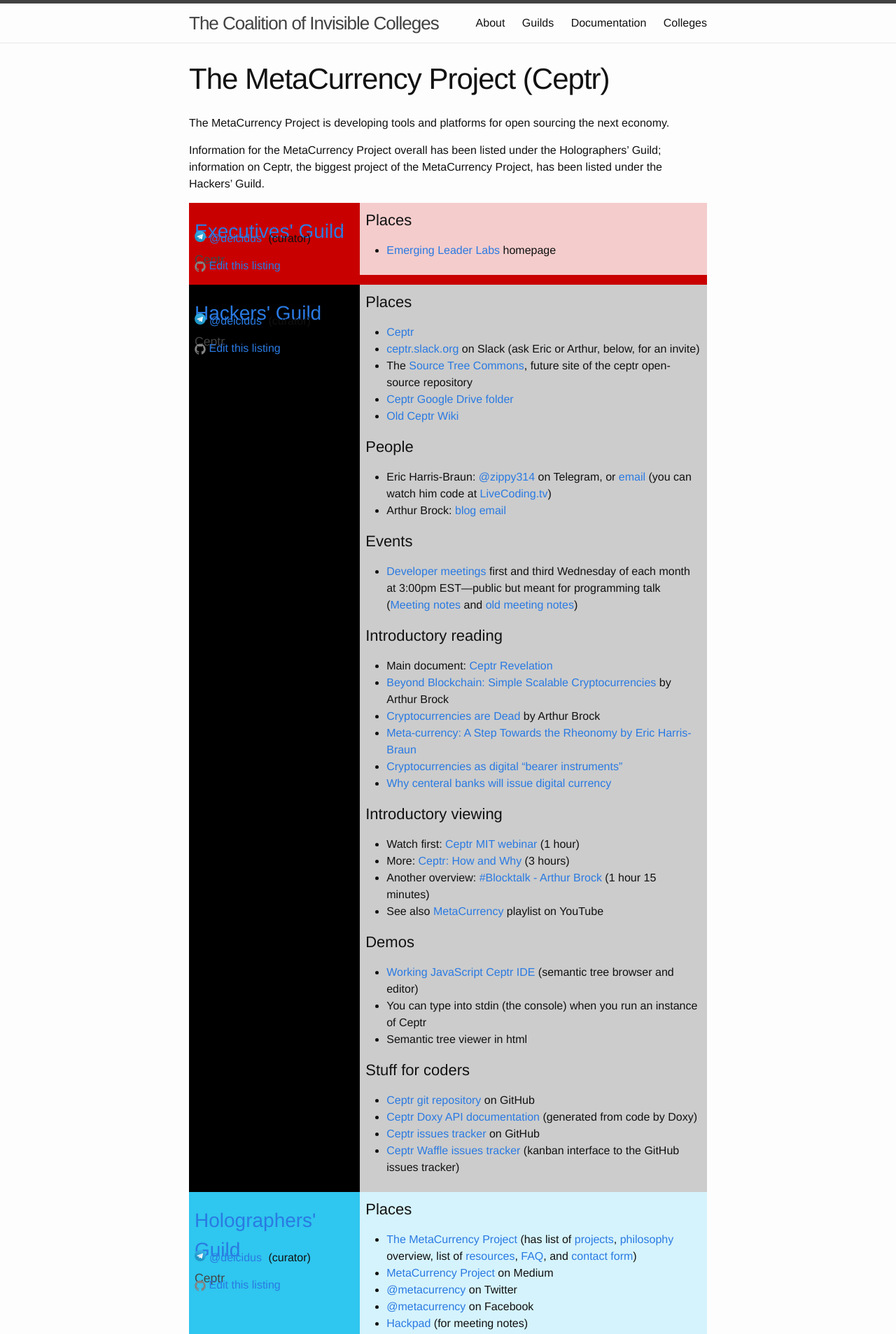
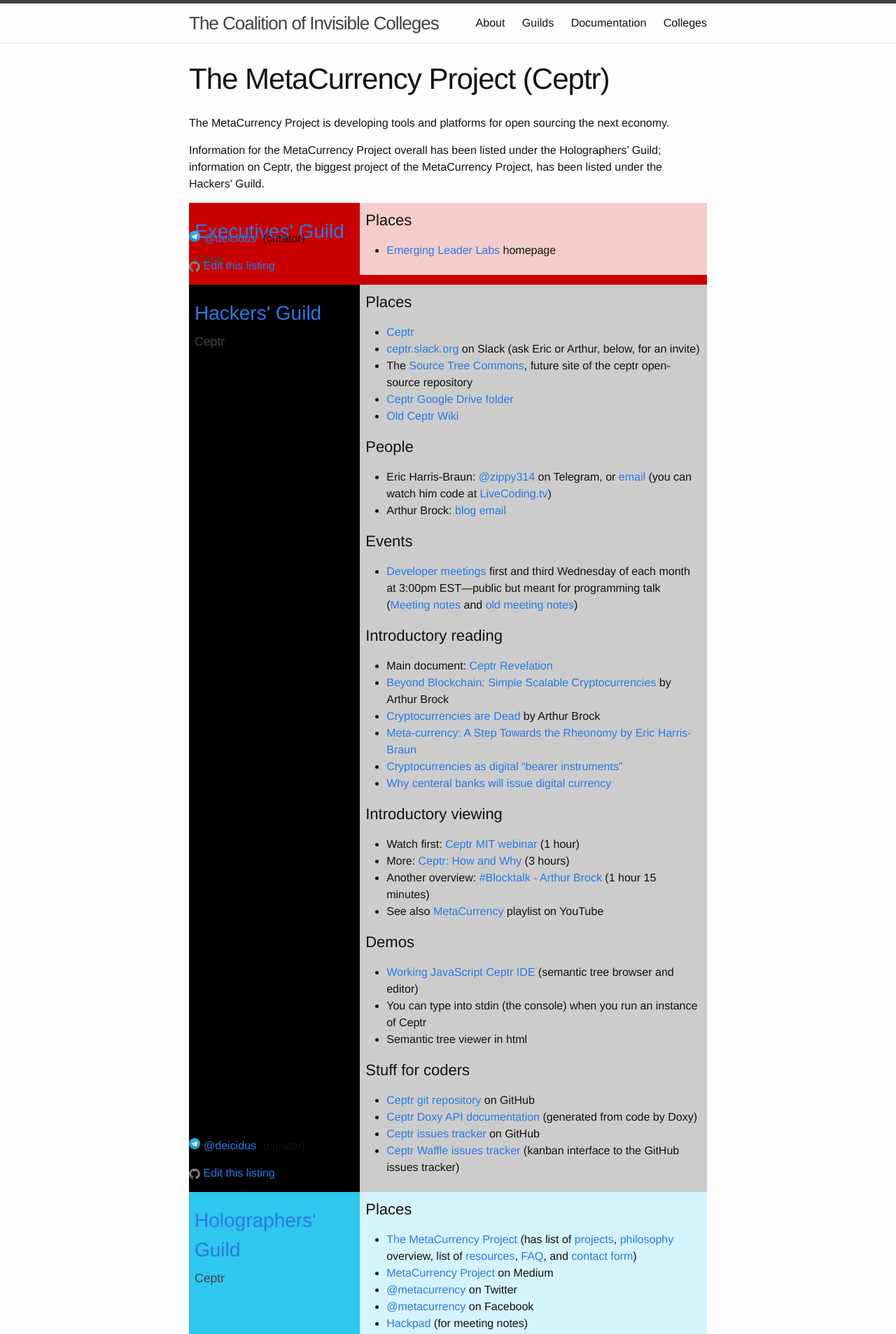
Before and after one commit to coalition-of-invisible-colleges/cic.github.io, a Jekyll site: the page built from colleges/Ceptr.md, in a window 1280 px wide. Shown: the top 1907 px of the page at 70% size. Built offline with Jekyll 4.4.1, drawn with Linux system fonts in a browser that asks for light colours.

Commit message:
Update college.html

```diff
--- a/_layouts/college.html
+++ b/_layouts/college.html
@@ -11,16 +11,16 @@ layout: default
     {{ content }}
     {% assign listings = site.listings | where: 'college', page.college | sort: 'college' %}
     {% for listing in listings %}
-    <div class="listing {{ listing.guild }}">
-      <div class="guildtitle {{ listing.guild }}" style="position: relative; height: 100%;">
+    <div class="listing {{ listing.guild }}" style="position: relative;">
+      <div class="guildtitle {{ listing.guild }}">
         <h2><a href="/guilds/{{ listing.guild }}">{{ listing.guild | capitalize }}' Guild</a></h2>
         <p class="guildsubheading">{{ page.college }}</p>
         {% assign edit_url = 'coalition-of-invisible-colleges/cic.github.io/edit/master/' | append: listing.path %}
-        <div style="position: absolute; bottom: 0;">
+      </div>
+      <div style="position: absolute; bottom: 0;">
           {% if listing.pointperson %}<p>{% include icon-telegram-user.html username=listing.pointperson %} (curator)</p>{% endif %}
           <p>{% include icon-github.html username=edit_url title='Edit this listing' %}</p>
         </div>
-      </div>
       <div class="guildlisting {{ listing.guild }}">{{ listing.output }}</div>
     </div>
     {% endfor %}
```
